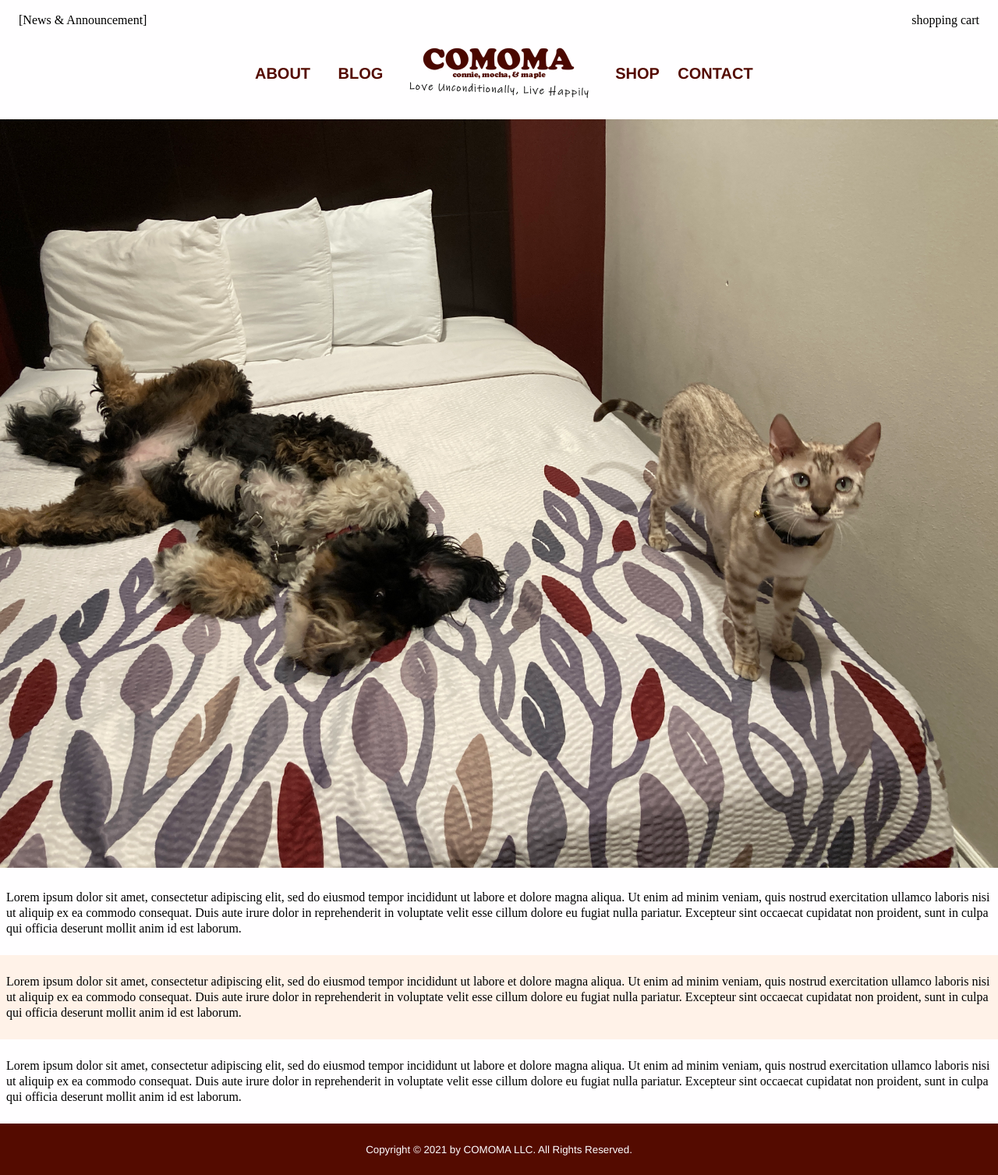
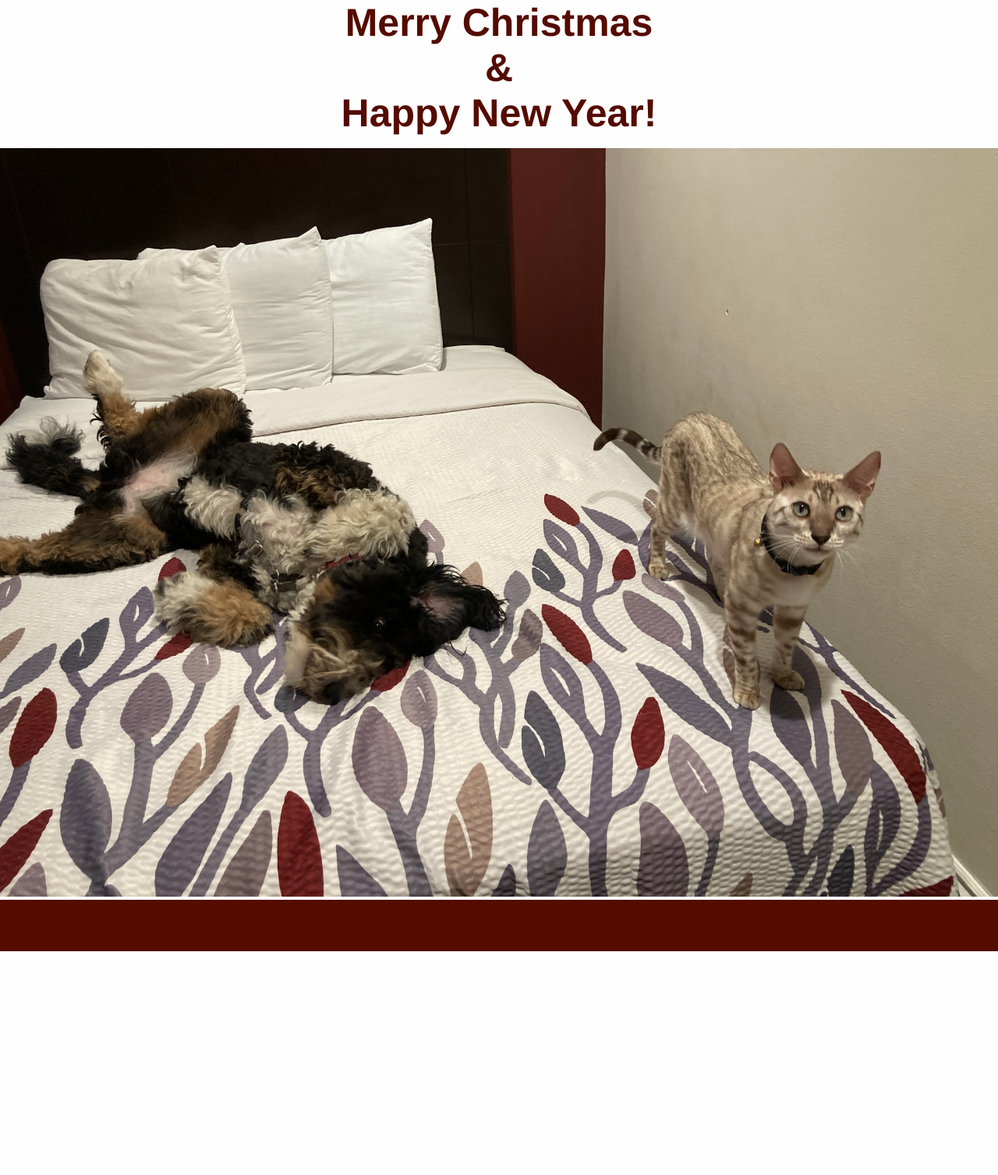
Before and after one commit to comimoma/comimoma.github.io, a PHP site: page / in a window 1280 px wide. Shown: the whole page at 78% size. After the commit the page ends 1220 px from the top, so only its background shows below. Run offline with PHP 8.4, Linux system fonts and the light colour scheme.

Commit message:
Christmas Version

```diff
--- a/index.html
+++ b/index.html
@@ -19,7 +19,7 @@
     </nav>
     <div class="container">
       <header>
-        <div class="topheader">
+        <!-- <div class="topheader">
           <div class="top_left">
           <p>[News & Announcement]</p>
           </div>
@@ -28,26 +28,14 @@
               <p>shopping cart</p>
             </nav>
           </div>
-        </div>
+        </div> -->
         <div class="banner">
           <div></div>
           <div>
-            <nav><a href="">ABOUT</a></nav>
-          </div>
-          <div>
-            <nav><a href="">BLOG</a></nav>
-          </div>
-          <div>
-            <nav>
-            <a href=""><img src="image/logo.png" height="80px" alt="Logo"></a>
-          </nav>
-        </div>
-          <div>
-            <nav><a href="">SHOP</a></nav>
-        </div>
-          <div>
-            <nav><a href="">CONTACT</a></nav>
-        </div>
+            <nav><a href="">Merry Christmas
+            </br>& </br>Happy New Year!</a></nav>
+
+      </div>
           <div></div>
         </div>
       </header>
@@ -55,7 +43,7 @@
         <section class="carousel">
           <img src="image/moma_bed.jpg" width="100%" alt="Mocha & Maple">
         </section>
-        <section class="intro">
+        <!-- <section class="intro">
           <p>
             Lorem ipsum dolor sit amet, consectetur adipiscing elit, sed do eiusmod
             tempor incididunt ut labore et dolore magna aliqua. Ut enim ad minim
@@ -87,14 +75,14 @@
             cupidatat non proident, sunt in culpa qui officia deserunt mollit anim
             id est laborum.
           </p>
-        </section>
+        </section> -->
       </main>
       <aside>
 
       </aside>
       <footer>
         <div class="copyright">
-          <small>Copyright &copy; 2021 by COMOMA LLC. All Rights Reserved. </small>
+          <!-- <small>Copyright &copy; 2021 by COMOMA LLC. All Rights Reserved. </small> -->
         </div>
       </footer>
     </div>
--- a/style/style.css
+++ b/style/style.css
@@ -29,10 +29,10 @@ a:hover{
 }
 .banner{
   display: inline-grid;
-  grid-template-columns: auto 100px 100px 255px 100px 100px auto;
+  grid-template-columns: auto 600px auto;
   width: 100%;
   font-family: "Cooper Black", "Helvetica", Sans-serif;
-  font-size: 20px;
+  font-size: 50px;
   font-weight: bold;
 }
 .banner div{
```
